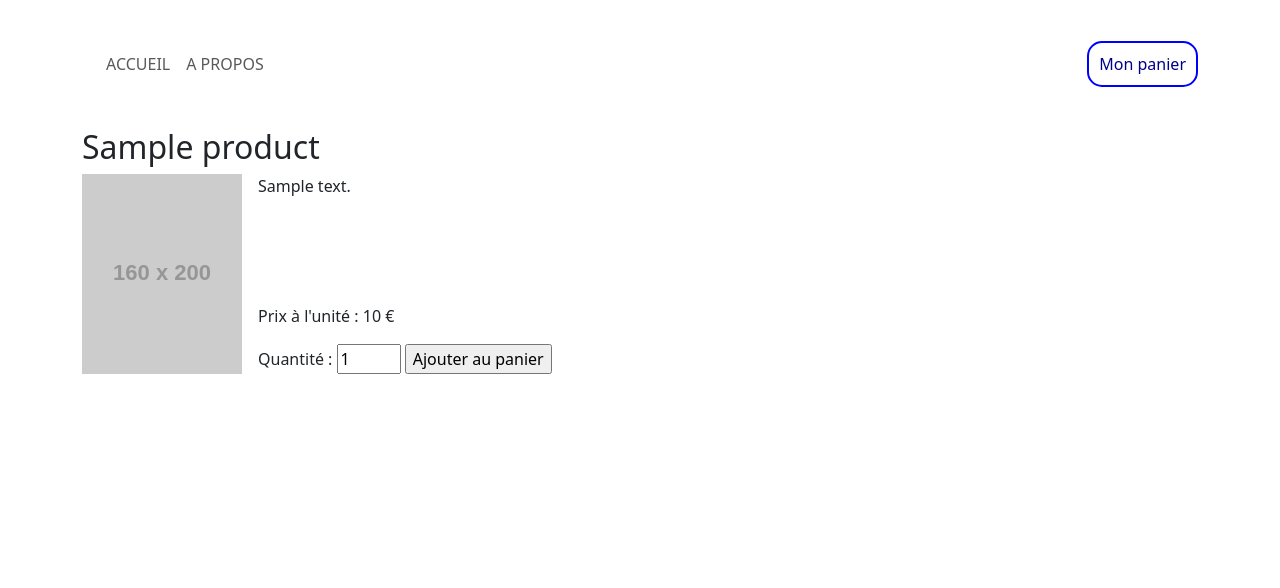
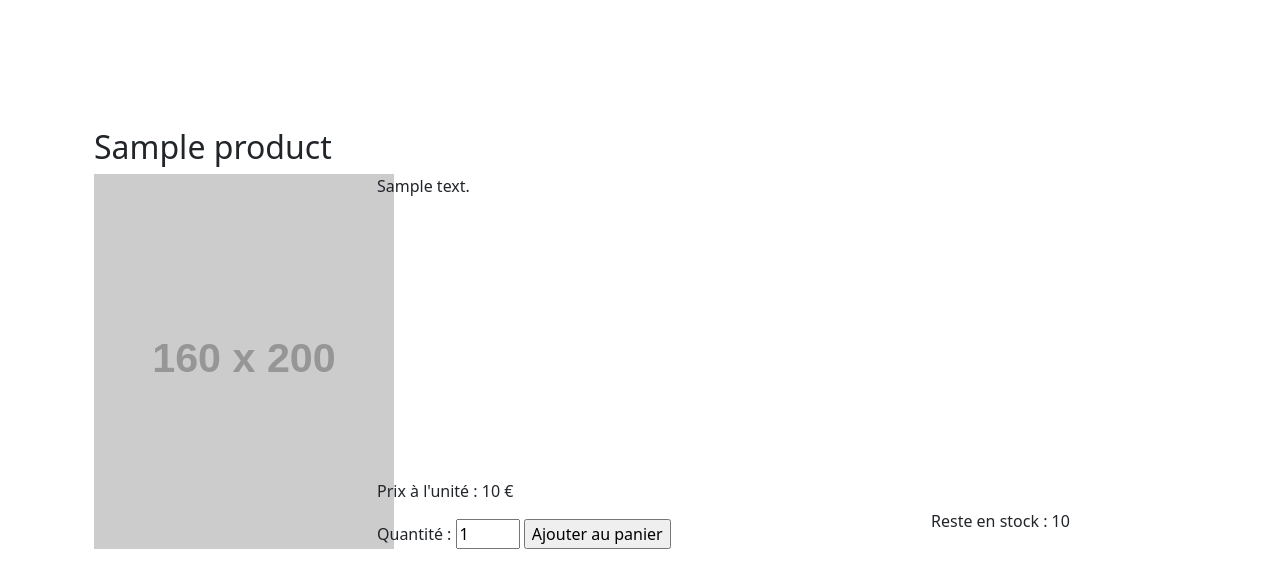
Before and after one commit to AugustinPech/cours_PHP_Boutique, a PHP site: template resources/views/product/show.php in a window 1280 px wide. Shown: the top 588 px of the page. Run offline with PHP 8.4, Linux system fonts and the light colour scheme; the template is opened without the code that fills it: most values are stand-ins (such as "Sample title", 1, 10 or a date in 2020); grey boxes labelled with a size stand in for pictures from a placeholder-image service; some libraries are stand-ins or nearby versions.

Commit message:
commit avant de merger à la main

```diff
--- /dev/null
+++ b/app/persistences/command.php
@@ -0,0 +1 @@
+<?php
--- a/public/css/styles.css
+++ b/public/css/styles.css
@@ -1,10 +1,17 @@
 header {
     height : 10vw;
+    /*background: black;*/
+}
+
+.navbar .container .collapse .navbar-nav .nav-item .nav-link {
+    color: white;
+    font-size: 25px;
+    padding-right: 2em;
 }
 
 .navbar-link a {
-    color : darkblue;
-    border: solid blue 2px;
+    color : white;
+    border: solid white 2px;
     border-radius: 15px;
     padding: 10px;
     text-decoration: none;
@@ -15,6 +22,10 @@ header {
 
 }
 
+.navbar .container .col .cart {
+    color: white;
+}
+
 a#deleteProduct {
     color: red;
     border: black solid 1px;
--- a/resources/views/cart/index.php
+++ b/resources/views/cart/index.php
@@ -48,7 +48,9 @@
                 </div>
             </div>
         <?php else: ?>
-            <p>Votre panier est vide.</p>
+            <div class="m-5">
+                <p>Votre panier est vide.</p>
+            </div>
         <?php endif;?>
     </form>
 </div>
--- a/resources/views/home.php
+++ b/resources/views/home.php
@@ -2,10 +2,12 @@
 ?>
 
 <section class="row d-flex">
-    <h2>Categories</h2>
+    <h2 class="p-5">Categories</h2>
     <?php foreach ($categories as $category) : ?>
         <div class="col">
-            <img src="https://placehold.co/120x120" alt="photo de la categorie : <?=$category["name"]?>" width="120">
+            <a href="/index.php?action=category&id=<?=$category['id']?>">
+                <img src="img/product/imgCat<?=$category['id']?>.webp" alt="photo de la categorie : <?=$category["name"]?>" width="300" height="200">
+            </a>
             <h3><a href="/index.php?action=category&id=<?=$category['id']?>"><?=$category["name"]?></a></h3>
         </div>
     <?php endforeach; ?>
--- a/resources/views/layouts/header.php
+++ b/resources/views/layouts/header.php
@@ -23,8 +23,8 @@
             <div class="container"><a href="#" class="navbar-brand text-uppercase font-weight-bold"></a>
                 <div id="navbarSupportedContent" class="collapse navbar-collapse">
                     <ul class="navbar-nav ml-auto">
-                        <li class="nav-item"><a href="/" class="nav-link text-uppercase font-weight-bold">Accueil</a> </li>
-                        <li class="nav-item"><a href="#" class="nav-link text-uppercase font-weight-bold">A propos</a></li>
+                        <li class="nav-item"><a href="/" class="nav-link text-uppercase">Accueil</a> </li>
+                        <li class="nav-item"><a href="#" class="nav-link text-uppercase">A propos</a></li>
                     </ul>
                 </div>
                 <div class="row">
@@ -35,16 +35,20 @@
                                 <p><?=$cartTotal['nbItem']?> produits : <?=$cartTotal['total']?> €</p>
                             </div>
                         <?php endif;?>
-                        <div class="navbar-link px-auto"><a href="/index.php?action=cart" >Mon panier</a></div>
+                        <div class="navbar-link px-auto">
+                            <a href="/index.php?action=cart" >Mon panier</a>
+                        </div>
                     <?php else :
                         if ($_GET['action'] != 'cart') :
                             if (isset($_SESSION['cart'][0])):
                                 $cartTotal = totalCart($pdo, $_SESSION['cart']);?>
-                                <div class="col">
-                                    <p><?=$cartTotal['nbItem']?> produits : <?=$cartTotal['total']?> €</p>
+                                <div class="col" id="persistentCart">
+                                    <p class="cart"><?=$cartTotal['nbItem']?> produits : <?=$cartTotal['total']?> €</p>
                                 </div>
                             <?php endif;?>
-                            <div class="navbar-link px-auto"><a href="/index.php?action=cart" >Voir mon panier</a></div>
+                            <div class="navbar-link px-auto">
+                                <a href="/index.php?action=cart" >Voir mon panier</a>
+                            </div>
                         <?php endif;
                     endif;?>
                 </div>
--- a/resources/views/product/show.php
+++ b/resources/views/product/show.php
@@ -1,9 +1,11 @@
 <!--<div class="row">-->
-    <section class="row">
+    <section class="container">
         <h2><?=$product["name"]?></h2>
-        <article class="col d-flex">
-            <img src="https://placehold.co/160x200" alt="photo du produit : <?=$product["name"]?>" width="160">
-            <div class="d-flex flex-column justify-content-between px-3">
+        <article class="row d-flex">
+            <div class="col-3">
+                <img src="https://placehold.co/160x200" alt="photo du produit : <?=$product["name"]?>" width="300">
+            </div>
+            <div class="col-6 d-flex flex-column justify-content-between px-3">
                 <p><?=$product["description"]?></p>
                 <div>
                     <div class="pb-3">Prix à l'unité : <?=$product["price"]?> €</div>
@@ -15,6 +17,9 @@
                     </form>
                 </div>
             </div>
+            <div class="col-3 align-self-end">
+                <p>Reste en stock : <?=$product['stock']?></p>
+            </div>
         </article>
     </section>
 <!--</div>-->
--- a/resources/views/product/showByCategory.php
+++ b/resources/views/product/showByCategory.php
@@ -5,7 +5,9 @@
     <h2>Nos <?=$category['name']?> :</h2>
     <?php foreach ($wholeCategory as $key => $product) : ?>
         <div class="col">
-            <img src="https://placehold.co/120x120" alt="photo du produit : <?=$product["name"]?>" width="120">
+            <a href="/index.php?action=product&id=<?=$product['id']?>">
+                <img src="https://placehold.co/120x120" alt="photo du produit : <?=$product["name"]?>" width="120"/>
+            </a>
             <h4><a href="/index.php?action=product&id=<?=$product['id']?>"><?=$product["name"]?></a></h4>
         </div>
     <?php endforeach; ?>
```
Also changed, not shown: public/img/product/imgCat1.webp (added), public/img/product/imgCat2.webp (added), public/img/product/imgCat3.webp (added), public/img/product/imgCat4.webp (added), public/img/product/imgProd1.webp (added).
